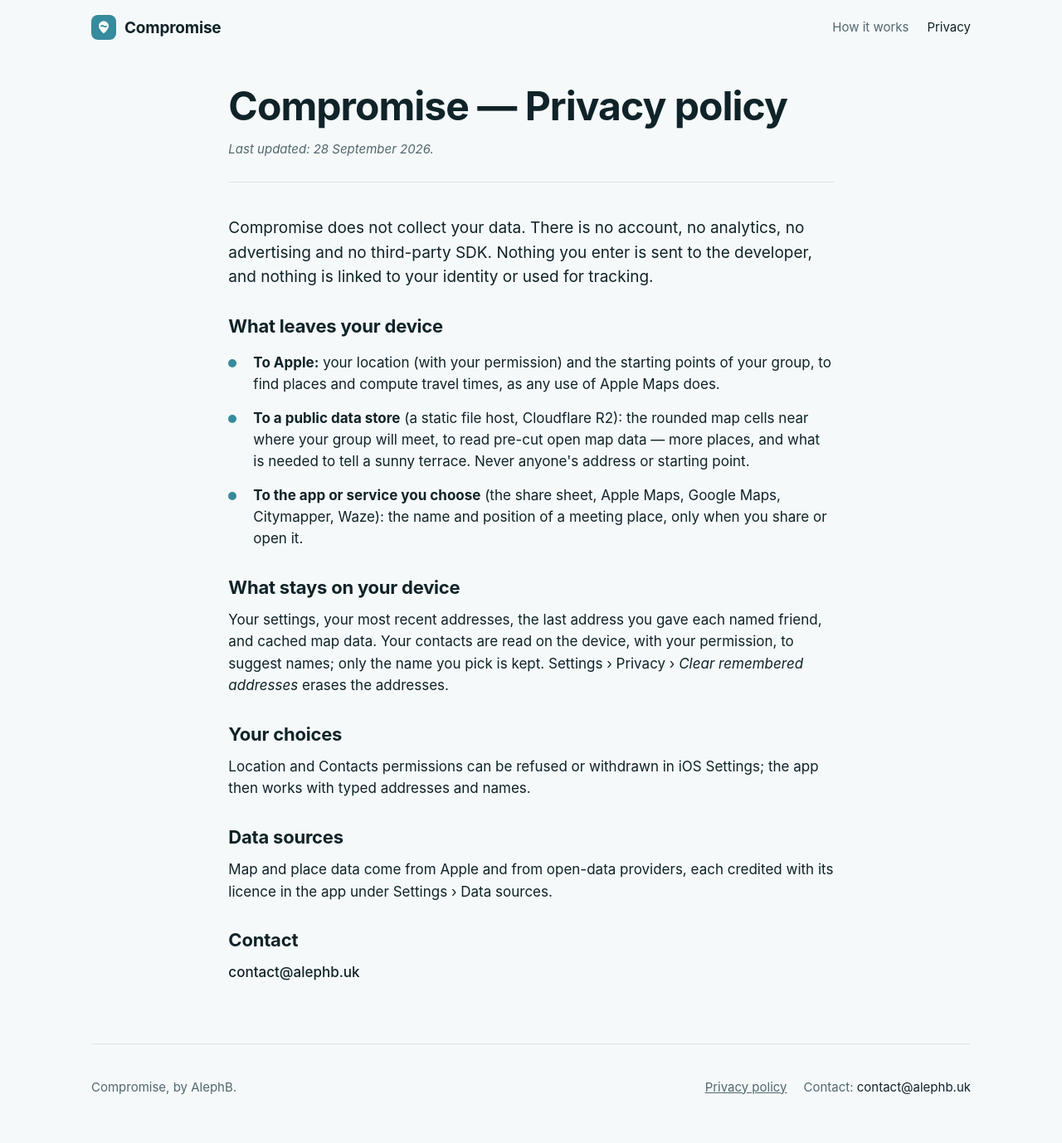
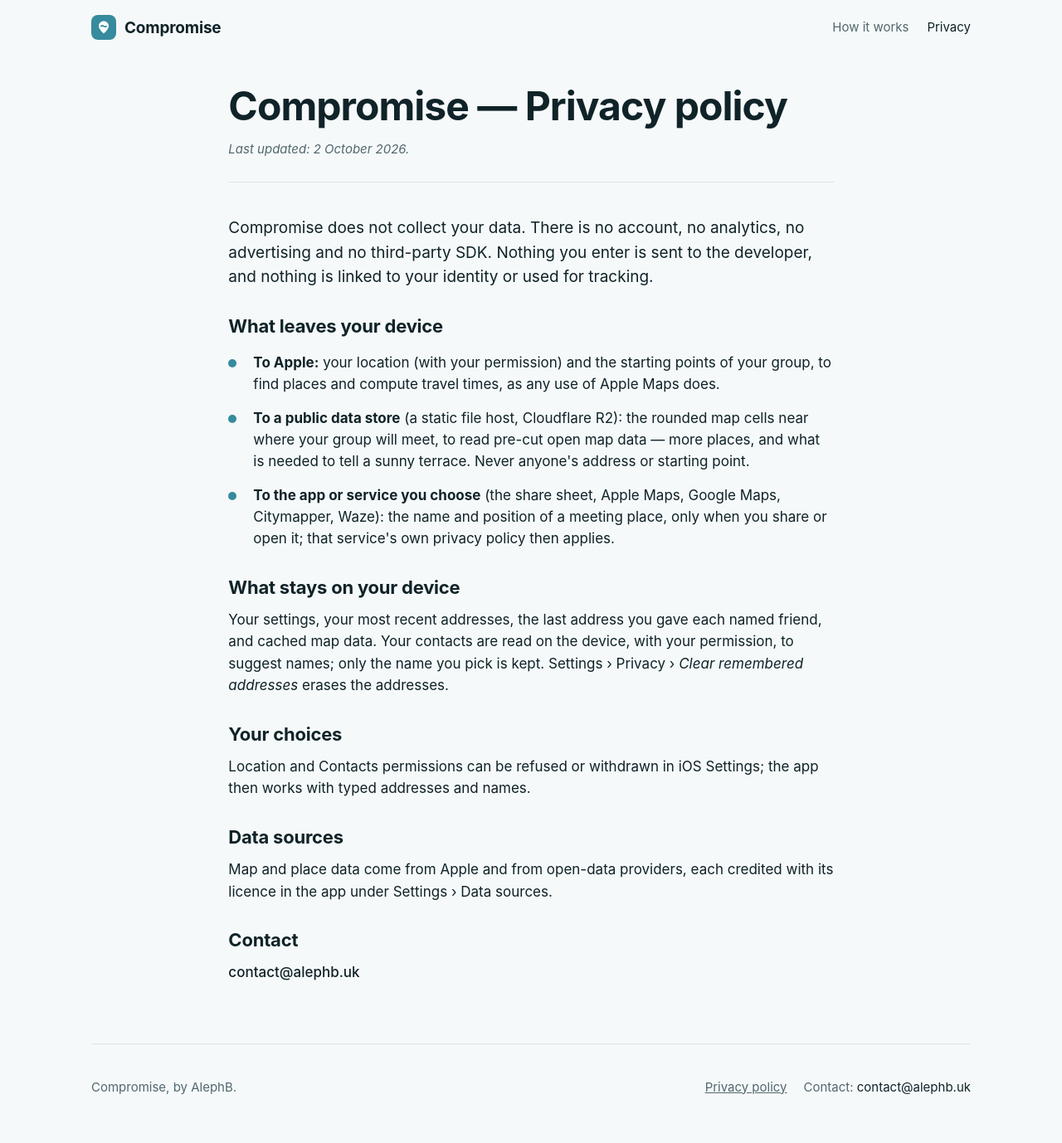
Before and after one commit to Techneb/compromise-site, a Jekyll site: the page privacy.html, which Jekyll copies as it is, in a window 1280 px wide. Shown: the whole page at 83% size. Built offline with Jekyll 4.4.1, drawn with Linux system fonts in a browser that asks for light colours.

Commit message:
Privacy page: say the chosen service's own privacy policy applies
Co-Authored-By: Claude Opus 5.5 <noreply@anthropic.com>
Claude-Session: https://claude.ai/code/session_01QQCne2EjbGhehkWSmPAtQh

```diff
--- a/privacy.html
+++ b/privacy.html
@@ -75,7 +75,7 @@ footer a { color: var(--muted); }
   <main>
     <header>
       <h1>Compromise — Privacy policy</h1>
-      <p class="updated"><em>Last updated: 28 September 2026.</em></p>
+      <p class="updated"><em>Last updated: 2 October 2026.</em></p>
     </header>
 
     <section>
@@ -97,7 +97,7 @@ footer a { color: var(--muted); }
         terrace. Never anyone's address or starting point.</span></li>
         <li><span><strong>To the app or service you choose</strong> (the share sheet, Apple Maps,
         Google Maps, Citymapper, Waze): the name and position of a meeting place, only when
-        you share or open it.</span></li>
+        you share or open it; that service's own privacy policy then applies.</span></li>
       </ul>
     </section>
 
```
